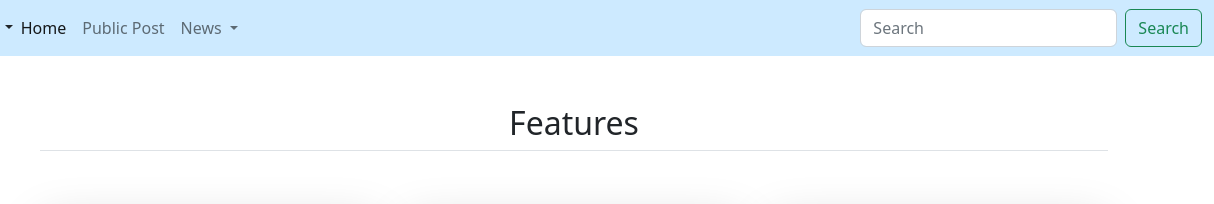
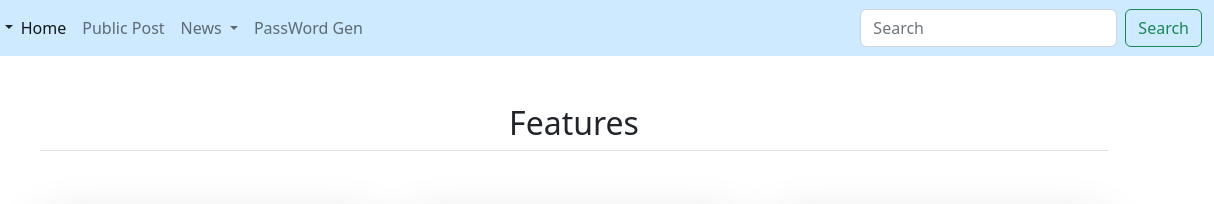
Before and after one commit to Sijon20/AmazingMovie, a plain HTML site: page index.html in a window 1280 px wide. Shown: the top 204 px of the page, 66-1280 px from the left. Drawn offline with nearby package versions, Linux system fonts and the light colour scheme; no server answers.

Commit message:
Update index.html

```diff
--- a/index.html
+++ b/index.html
@@ -57,6 +57,9 @@
               </li>
               <li><a class="dropdown-item" href="#">Something else here</a></li>
             </ul>
+          </li>
+           <li class="nav-item">
+            <a class="nav-link" href="https://sijon20.github.io/Password-Gen">PassWord Gen</a>
           </li>
 
         </ul>
```
